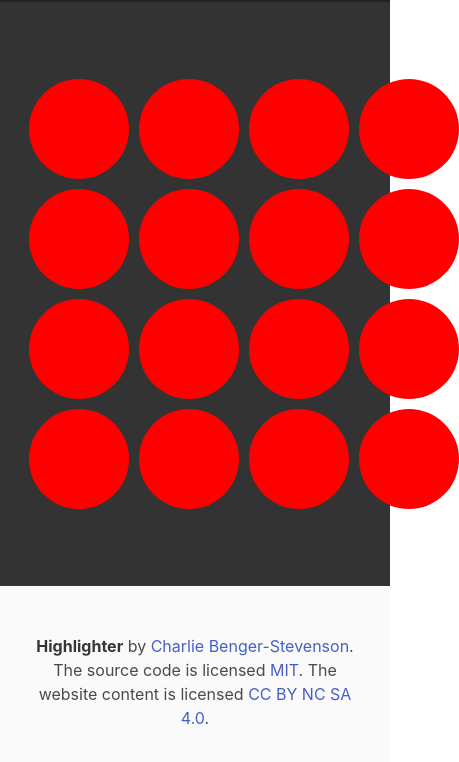
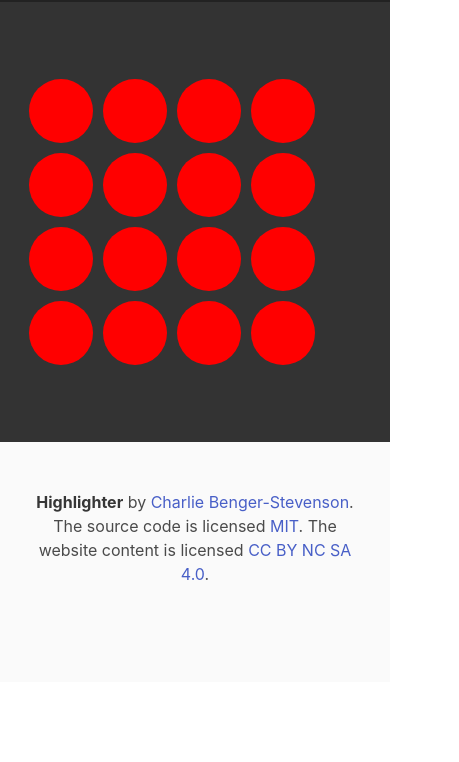
Before and after one commit to suityou01/uplighter, a plain HTML site: page index.html in a window 390 px wide. Shown: the part 44-806 px from the top of the page, 459 px wide, since content can reach past the window. Drawn offline with nearby package versions, Linux system fonts and the light colour scheme.

Commit message:
Responsive sizing for led dimensions

```diff
--- a/index.html
+++ b/index.html
@@ -26,14 +26,20 @@
         .led {
             border-radius: 50%;
             background-color: red;
-            width: 100px;
-            height: 100px;
-            padding: 5px;
+            width: 5em;
+            height: 5em;
             margin: 5px;
         }
         .modal-card {
             background-color: rgba(0,0,0,0.4) !important;
         }
+        @media only screen and (max-width: 600px) {
+            .led {
+                width: 4em;
+                height: 4em;
+            }
+        }
+
     </style>
     <link rel="stylesheet" href="https://cdnjs.cloudflare.com/ajax/libs/bulma/0.9.4/css/bulma.min.css" integrity="sha512-HqxHUkJM0SYcbvxUw5P60SzdOTy/QVwA1JJrvaXJv4q7lmbDZCmZaqz01UPOaQveoxfYRv1tHozWGPMcuTBuvQ==" crossorigin="anonymous" referrerpolicy="no-referrer" />
 </head>
```
